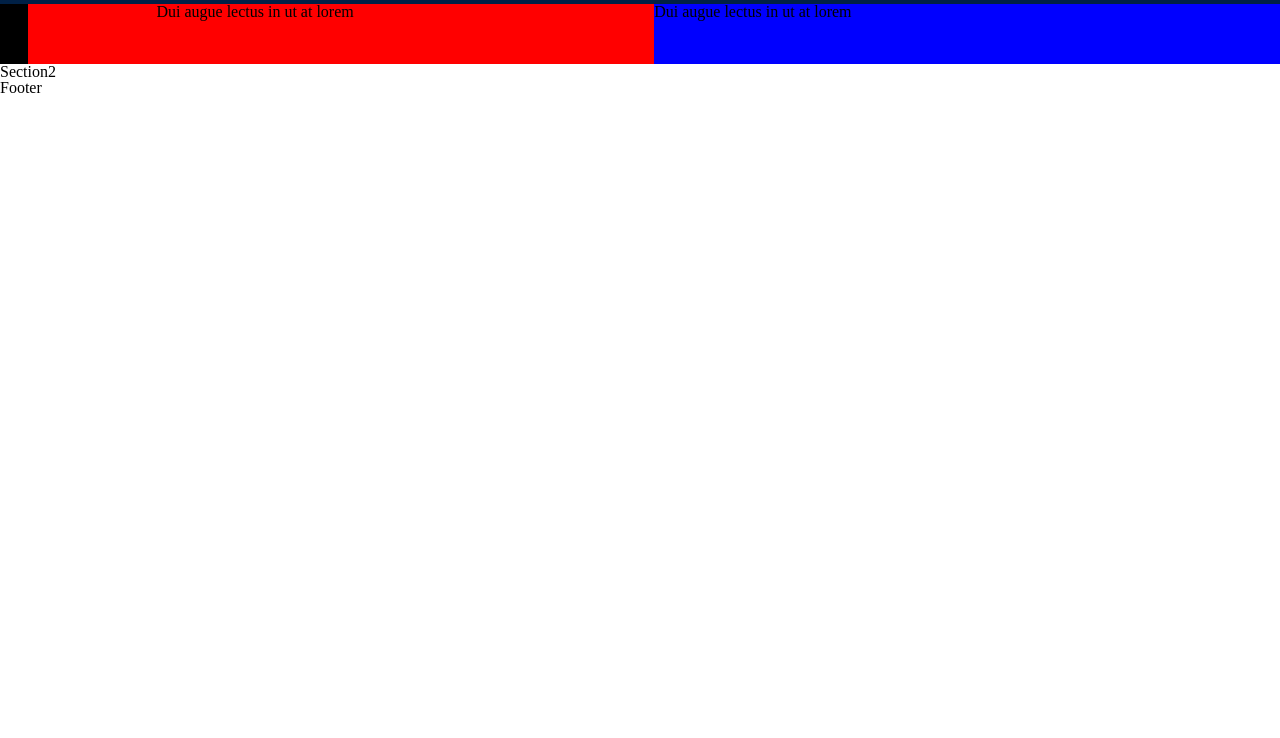
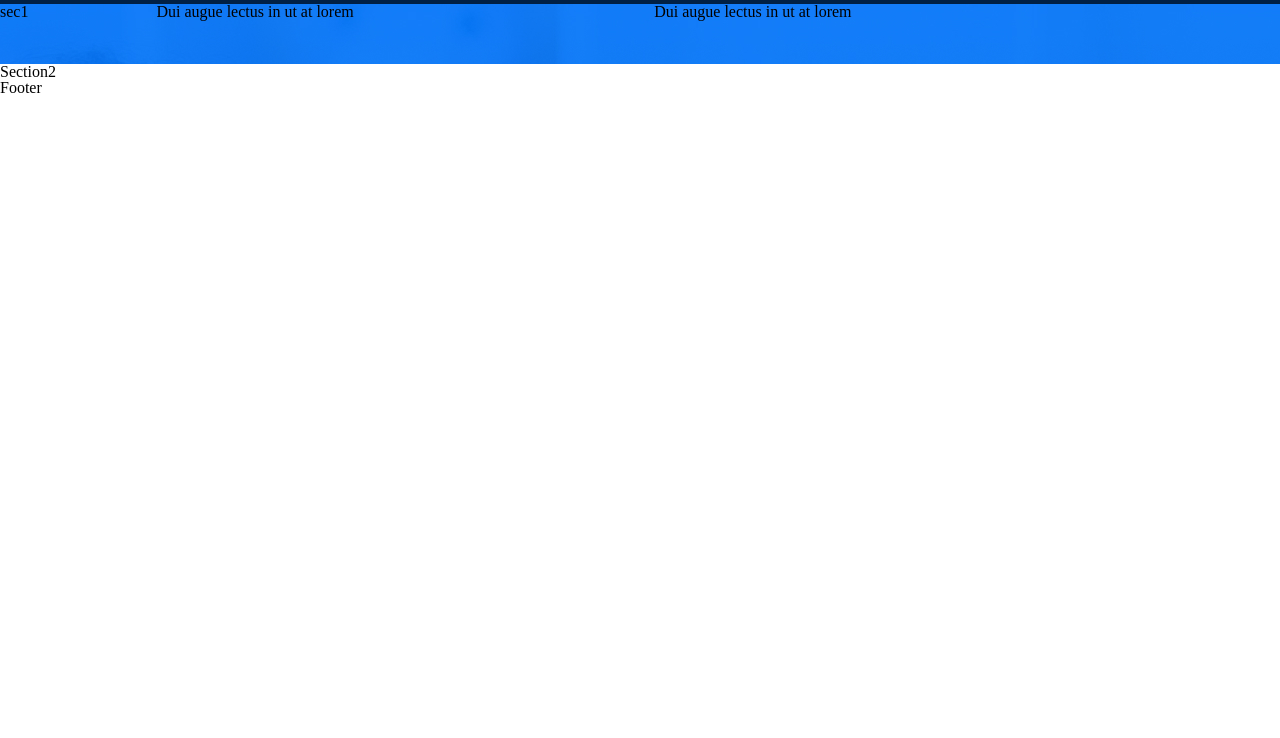
Before and after one commit to mrbrackins/rico2, a React app: page / in a window 1280 px wide. Shown: the part 62-800 px from the top of the page. Built offline with nearby package versions, Linux system fonts and the light colour scheme.

Commit message:
added background

```diff
--- a/public/style/style.css
+++ b/public/style/style.css
@@ -187,13 +187,15 @@ background: black;
 }
 .section1_left {
     flex: 1;
-        background: red;
         height: 60px;
         padding-left: 10%;
     }
 .section1_right {
     flex: 1;
-    background: blue;
     height: 60px;
     padding-right: 10%;
 }
+
+.section1 {
+    background-image: url("/back.jpg");
+}
```
Also changed, not shown: src/components/section1/what_we_do.js (+13 -0 lines), public/back.jpg (added).
